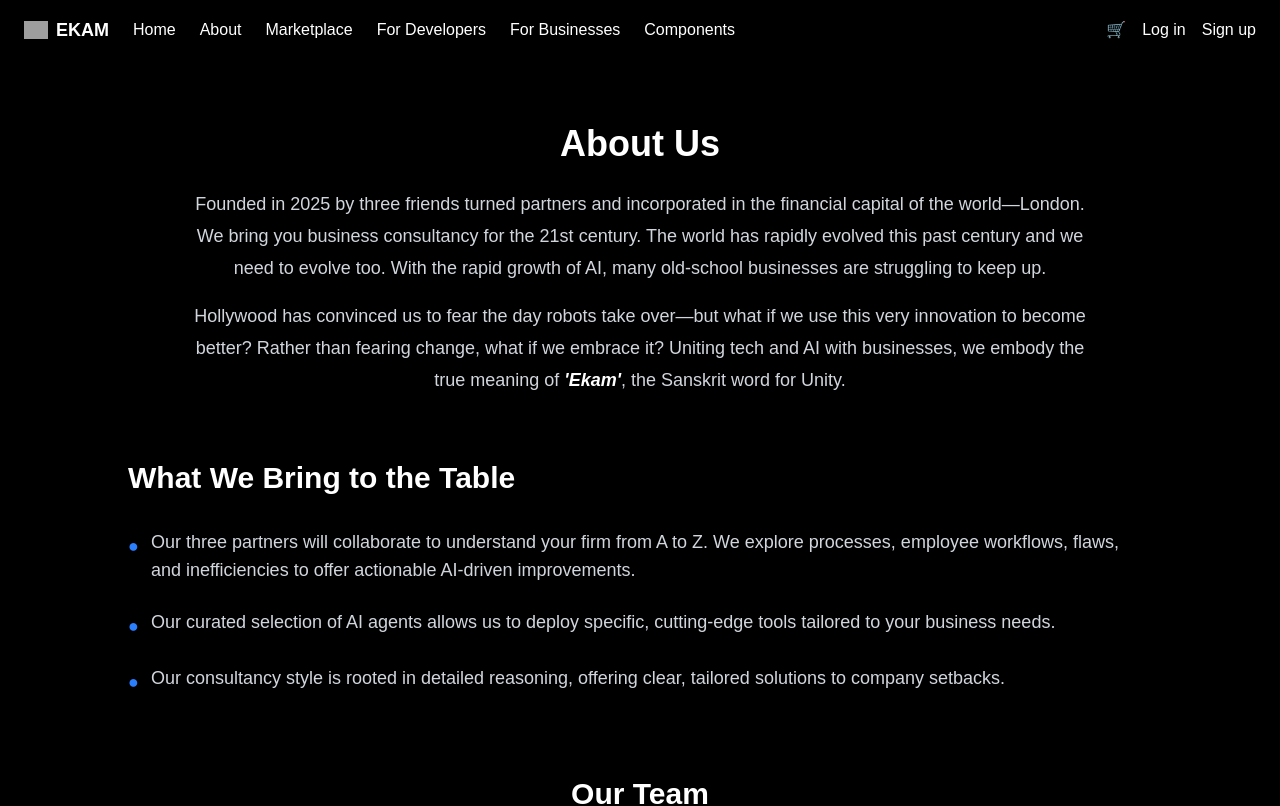
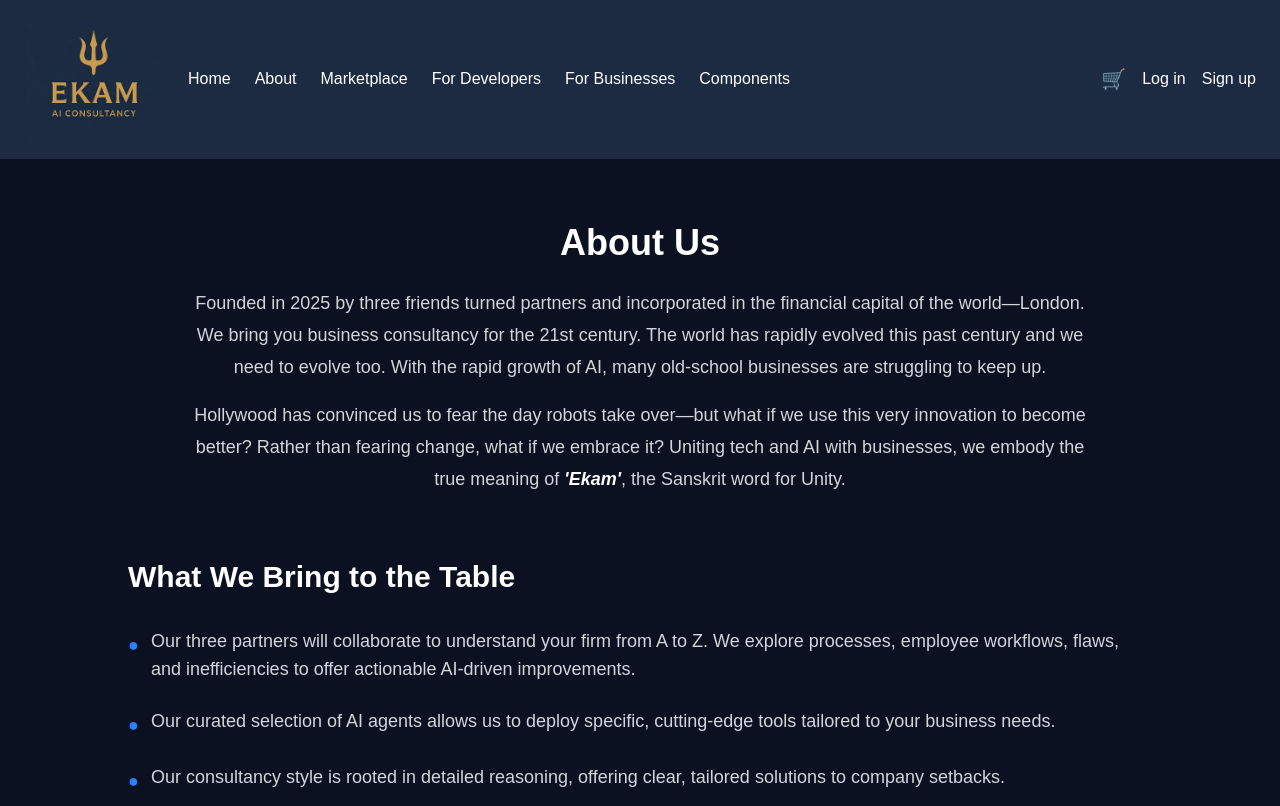
Before and after one commit to aSimpson02/EKAM, a Next.js app: page /about in a window 1280 px wide. Shown: the top 806 px of the page. Built offline with nearby package versions, Linux system fonts and the light colour scheme; no server answers; grey boxes are pictures that could not be loaded.

Commit message:
logo fitting

```diff
--- a/components/Navbar.tsx
+++ b/components/Navbar.tsx
@@ -10,20 +10,21 @@ export default function Navbar() {
   const { totalItems } = useCart();
 
   return (
-    <nav className="bg-black text-white px-6 py-4 flex flex-wrap justify-between items-center">
-      {/* Left nav */}
+    <nav className="bg-[#1C2B41] text-white px-6 py-4 flex flex-wrap justify-between items-center border-b border-gray-800">
+      {/* Left navigation */}
       <div className="flex gap-6 flex-wrap items-center">
-        {/* Logo and brand name */}
-        <Link href="/" className="flex items-center gap-2">
+        {/* Logo */}
+        <Link href="/" className="flex items-center gap-3">
           <Image
-            src="/logo.png"
+            src="/assets/final-logo.png"
             alt="EKAM Logo"
-            width={24}
-            height={24}
+            width={140}
+            height={40}
+            priority
           />
-          <span className="font-bold text-white text-lg">EKAM</span>
         </Link>
 
+        {/* Navigation links */}
         <Link href="/" className="hover:underline">Home</Link>
         <Link href="/about" className="hover:underline">About</Link>
         <Link href="/marketplace" className="hover:underline">Marketplace</Link>
@@ -32,10 +33,10 @@ export default function Navbar() {
         <Link href="/components" className="hover:underline">Components</Link>
       </div>
 
-      {/* Right nav */}
+      {/* Right navigation */}
       <div className="flex items-center gap-4">
-        {/* Cart icon */}
-        <Link href="/checkout" className="relative hover:underline">
+        {/* Cart icon with badge */}
+        <Link href="/checkout" className="relative hover:underline text-xl">
           🛒
           {totalItems > 0 && (
             <span className="absolute -top-2 -right-3 bg-white text-black text-xs font-bold px-2 py-0.5 rounded-full">
@@ -44,7 +45,7 @@ export default function Navbar() {
           )}
         </Link>
 
-        {/* Authentication */}
+        {/* Auth buttons */}
         {session ? (
           <>
             <Link href="/dashboard" className="hover:underline">Dashboard</Link>
--- a/pages/about.tsx
+++ b/pages/about.tsx
@@ -1,6 +1,6 @@
 export default function AboutPage() {
   return (
-    <div className="bg-black text-white px-6 py-16">
+    <div className="bg-[#0b1120] text-white px-6 py-16">
       {/* ABOUT US */}
       <section className="max-w-4xl mx-auto text-center mb-16">
         <h1 className="text-4xl font-bold mb-6">About Us</h1>
--- a/pages/index.tsx
+++ b/pages/index.tsx
@@ -87,7 +87,7 @@ export default function Home() {
         </div>
       </section>
 
-      {/* Testimonials */}
+      {/* Testimonials
       <section className="bg-[#0d1528] px-6 md:px-20 py-20">
         <h2 className="text-4xl font-bold text-center mb-12">What Our Clients Say</h2>
         <div className="grid md:grid-cols-3 gap-6">
@@ -117,7 +117,7 @@ export default function Home() {
             </div>
           ))}
         </div>
-      </section>
+      </section> */}
 
       {/* CTA */}
       <section className="px-6 md:px-20 py-20 text-center">
```
Also changed, not shown: public/assets/final-logo.png (added).
